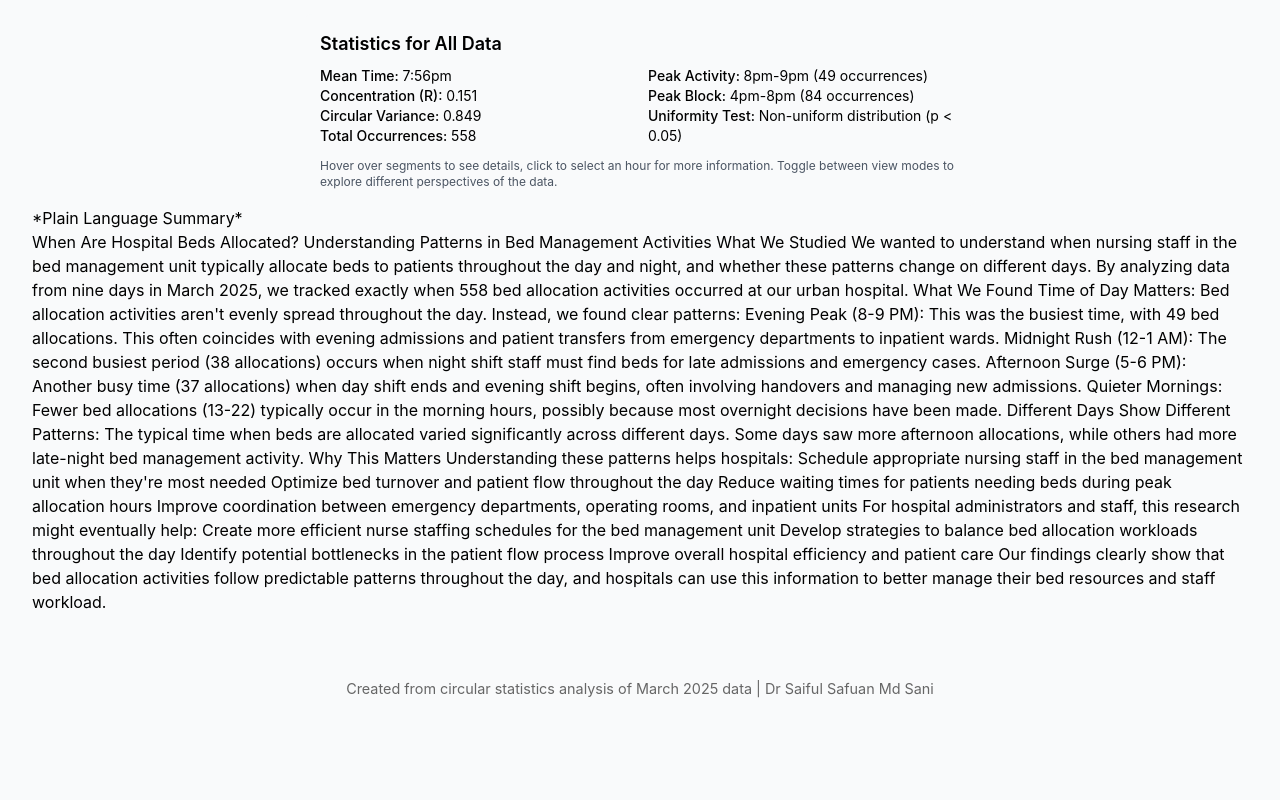
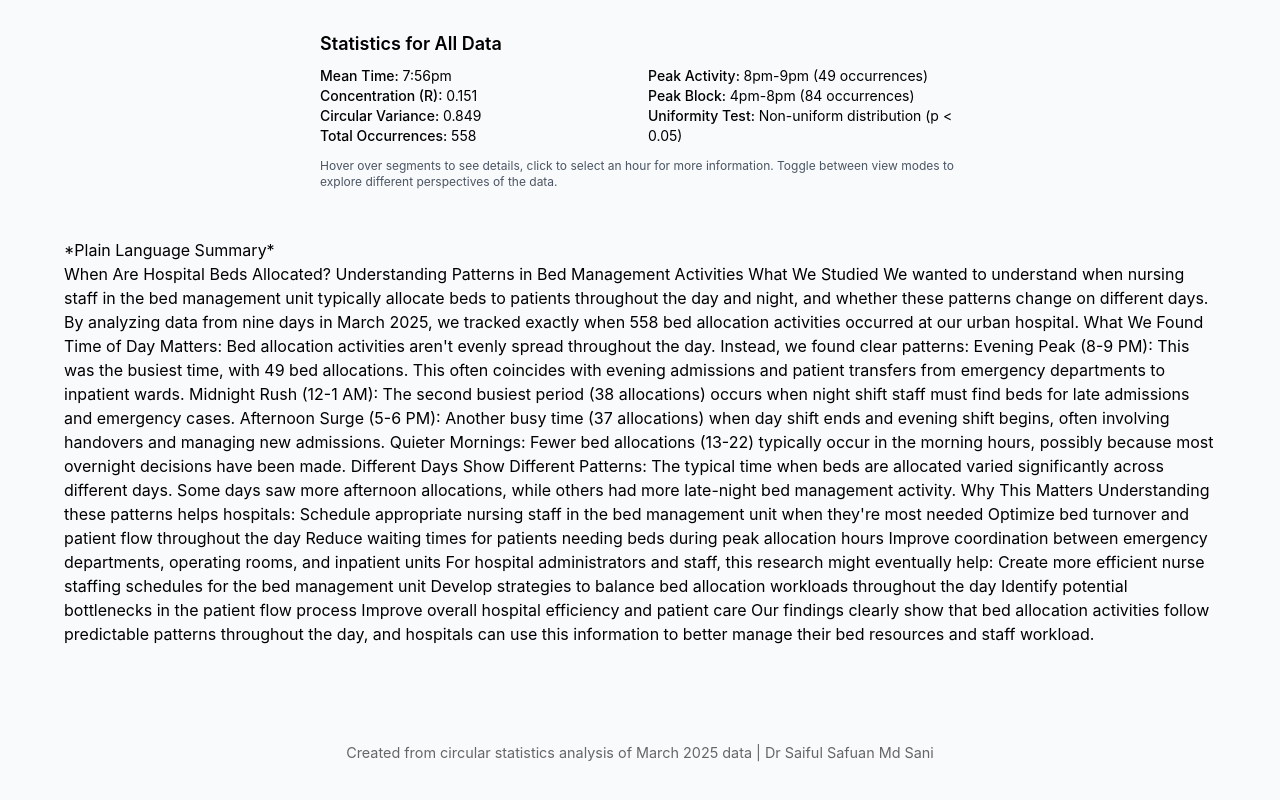
Before and after one commit to dcicantab5/csa-allocation-time, a plain HTML site: page index.html in a window 1280 px wide. Shown: the part 1026-1826 px from the top of the page. Before the commit the page ends 1774 px from the top, so only its background shows below. Drawn offline with nearby package versions, Linux system fonts and the light colour scheme.

Commit message:
container index.html

```diff
--- a/index.html
+++ b/index.html
@@ -71,7 +71,7 @@
       </div>
     </main>
 
-    <div class="interpretation-panel">
+    <div class="container">
           <h2 class="subsection-title">*Plain Language Summary*</h2>
           <p>When Are Hospital Beds Allocated? Understanding Patterns in Bed Management Activities
 What We Studied
```
